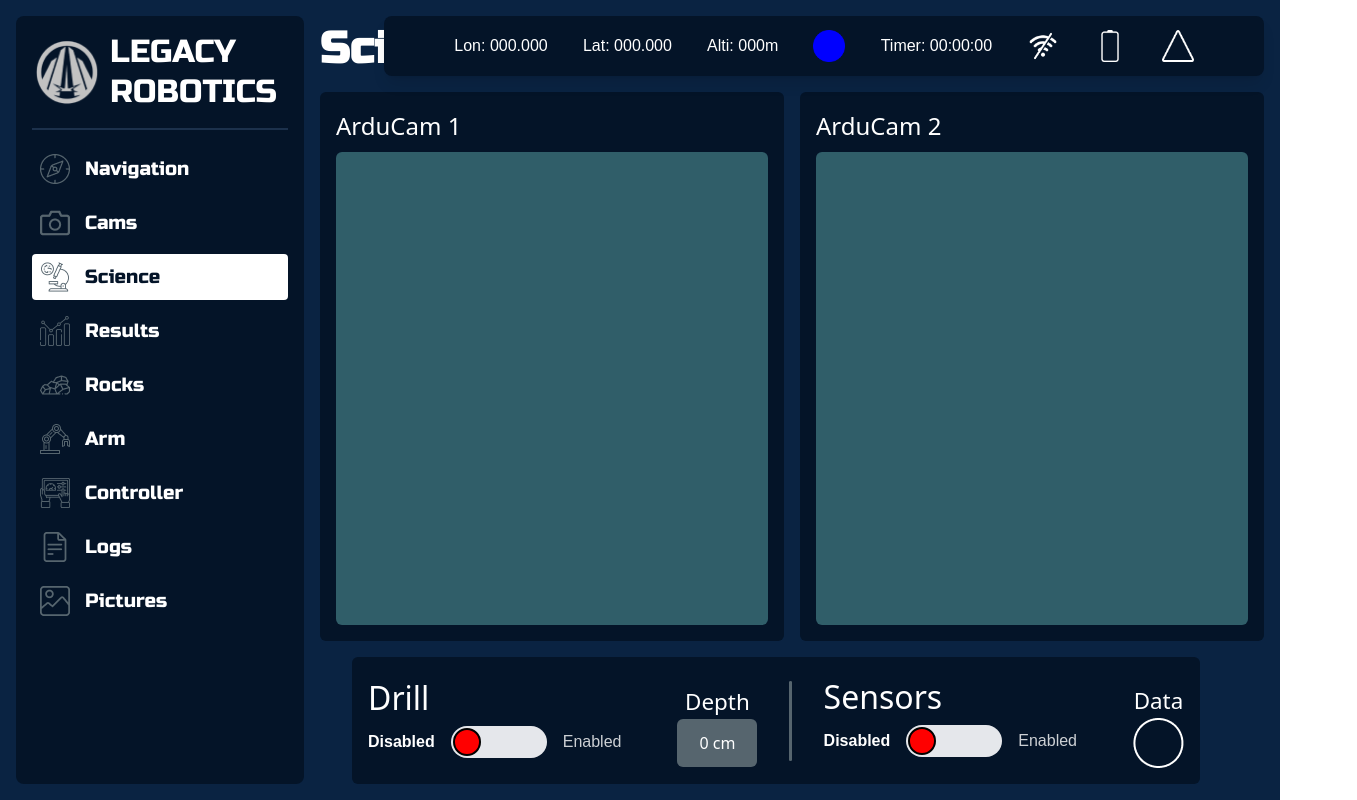
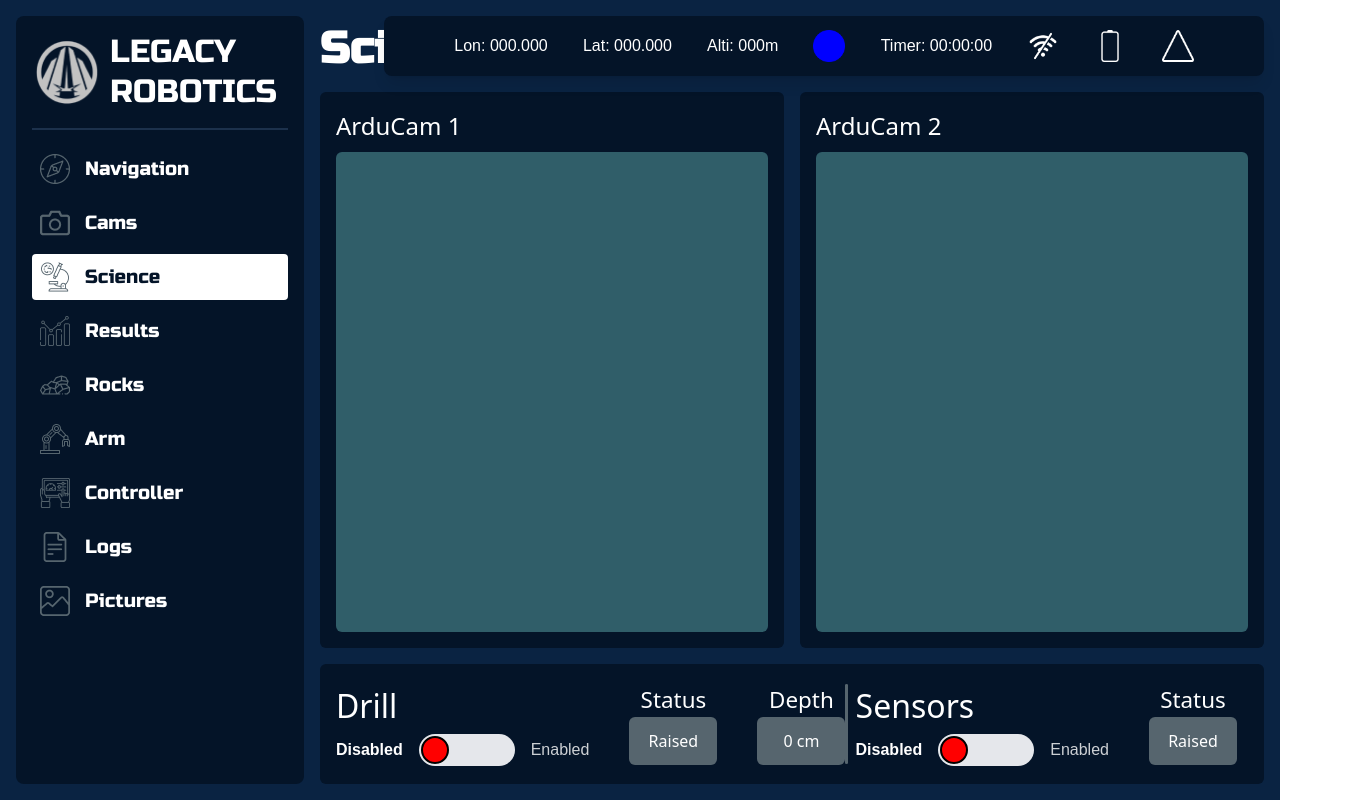
Before and after one commit to UCI-Legacy-Robotics/Base-Station, a React (Vite) app: page /Science in a window 1280 px wide. Shown: the whole page, 1357 px wide, since content can reach past the window. Built offline with nearby package versions, Linux system fonts and the light colour scheme; a web font is replaced by a local one.

Commit message:
feat(popup): create Popup component and re-add status boxes- Abstract common logic into a dedicated Popup component- Re-introduce StatusBox elements for improved status visibility- Simplify the Science page by delegating popup concerns to the new component

```diff
--- /dev/null
+++ b/src/components/Popup.jsx
@@ -0,0 +1,73 @@
+import React from "react";
+import Exit from "../assets/Exit.png";
+import Capture from "../assets/CaptureButton.png";
+
+const popupStyles = {
+  overlay: "fixed inset-0 bg-[#323232] bg-opacity-75 z-40",
+  popup: "fixed inset-0 flex items-center justify-center z-50",
+  popupBox:
+    "w-[80rem] h-[50rem] bg-[#041428] rounded-lg shadow-lg p-[1rem] flex flex-col justify-center relative",
+  popupHeader:
+    "w-full h-[4.875rem] border-[0.375rem] border-black flex items-center px-[1rem] absolute top-0 left-0 rounded-t-lg",
+  popupTitle: "text-4xl font-bold text-white",
+  exitImage:
+    "w-[2.5rem] h-[2.5rem] cursor-pointer absolute right-[1rem] top-1/2 transform -translate-y-1/2",
+  captureButton:
+    "absolute bottom-[0.5rem] right-[0.8rem] w-[5rem] h-[5rem] shadow-lg cursor-pointer",
+};
+
+const Popup = ({ title, onClose, feedUrl }) => {
+  const handleCaptureClick = () => {
+    const now = new Date();
+    const month = now.toLocaleString("en-US", { month: "short" });
+    const day = now.getDate();
+    const hours = now.getHours().toString().padStart(2, "0");
+    const minutes = now.getMinutes().toString().padStart(2, "0");
+    const timestamp = `${month}-${day}-${hours}:${minutes}`;
+    const logMessage = `${title.replace(/\s+/g, "")}-${timestamp}`;
+
+    console.log(logMessage);
+  };
+
+  return (
+    <>
+      {/* Dark overlay */}
+      <div className={popupStyles.overlay} onClick={onClose}></div>
+
+      {/* Popup container */}
+      <div className={popupStyles.popup}>
+        <div className={popupStyles.popupBox}>
+          <div className={popupStyles.popupHeader}>
+            <h2 className={popupStyles.popupTitle}>{title}</h2>
+            <img
+              src={Exit}
+              alt="Exit"
+              className={popupStyles.exitImage}
+              onClick={onClose}
+            />
+          </div>
+
+          {/* Camera feed area */}
+          <div className="flex-grow mt-20 relative">
+            <div className="bg-black w-full h-full">
+              <img
+                src={feedUrl}
+                alt={title}
+                className="w-full h-full object-cover"
+              />
+            </div>
+            {/* Capture button */}
+            <img
+              src={Capture}
+              alt="Capture Button"
+              className={popupStyles.captureButton}
+              onClick={handleCaptureClick}
+            />
+          </div>
+        </div>
+      </div>
+    </>
+  );
+};
+
+export default Popup;
--- a/src/pages/Science.jsx
+++ b/src/pages/Science.jsx
@@ -1,38 +1,25 @@
 import React, { useState } from "react";
 import Layout from "../components/Layout";
 import ToggleSwitch from "../components/ToggleSwitch";
+import Popup from "../components/Popup";
+
 import VerticalDivide from "../assets/VerticalDivide.png";
 import IdleData from "../assets/IdleData.png";
 import CapturedData from "../assets/CapturedData.png";
 import LoadingData from "../assets/LoadingData.png";
-import Exit from "../assets/Exit.png";
-import Capture from "../assets/CaptureButton.png";
 
 const styles = {
   Container:
     "bg-[#041428] rounded-md col-span-1 p-4 flex flex-col justify-between",
   Camera: "bg-[#305E69] w-full h-full rounded-md flex-grow cursor-pointer",
-  BottomContainer: "bg-[#041428] rounded-md w-fit px-4 py-4 -ml-8",
+  BottomContainer: "bg-[#041428] rounded-md w-full px-4 py-4",
   SectionTitle: "text-white text-[1.5em] mb-2 font-chivo-semibold",
   HeaderLabel: "text-white font-chivo-semibold text-[2rem] mb-1",
   Label: "text-white font-chivo-semibold text-[1.4rem]",
-  StatusBox: "bg-[#56656E] text-white text-center rounded-md p-3 w-[5rem]",
+  StatusBox: "bg-[#56656E] text-white text-center rounded-md p-3 w-[5.5rem]",
   DrillContainer: "flex flex-col items-start",
   DepthContainer: "flex flex-col items-center w-full",
-  Dataicon: "h-full w-full",
-
-  // Popup styles
-  overlay: "fixed inset-0 bg-[#323232] bg-opacity-75 z-40",
-  popup: "fixed inset-0 flex items-center justify-center z-50",
-  popupBox:
-    "w-[80rem] h-[50rem] bg-[#041428] rounded-lg shadow-lg p-[1rem] flex flex-col justify-center relative",
-  popupHeader:
-    "w-full h-[4.875rem] border-[0.375rem] border-black flex items-center px-[1rem] absolute top-0 left-0 rounded-t-lg",
-  popupTitle: "text-4xl font-bold text-white",
-  exitImage:
-    "w-[2.5rem] h-[2.5rem] cursor-pointer absolute right-[1rem] top-1/2 transform -translate-y-1/2",
-  captureButton:
-    "absolute bottom-[0.5rem] right-[0.8rem] w-[5rem] h-[5rem] shadow-lg cursor-pointer",
+  DataiconContainer: "h-full w-full",
 };
 
 const Science = () => {
@@ -45,6 +32,10 @@ const Science = () => {
   const [depth, setDepth] = useState(0);
   const [sensorStatus, setSensorStatus] = useState("Raised");
 
+  // Positions
+  const [drillPosition, setDrillPosition] = useState("Raised");
+  const [sensorPosition, setSensorPosition] = useState("Raised");
+
   // Data image
   const [currentDataImage, setCurrentDataImage] = useState("idle");
   const dataImageMap = {
@@ -53,69 +44,29 @@ const Science = () => {
     captured: CapturedData,
   };
 
-  // Popup state
+  // Popup states
   const [showPopup, setShowPopup] = useState(false);
   const [popupTitle, setPopupTitle] = useState("");
+  const [popupFeed, setPopupFeed] = useState("");
+
+  // Camera Feeds
+  const arduCam1Feed = "";
+  const arduCam2Feed = "";
 
   // Popup actions
-  const openPopup = (title) => {
+  const openPopup = (title, feedUrl) => {
     setPopupTitle(title);
+    setPopupFeed(feedUrl);
     setShowPopup(true);
   };
 
   const closePopup = () => {
     setShowPopup(false);
+    setPopupTitle("");
+    setPopupFeed("");
   };
 
-  // Inline Popup
-  const Popup = ({ title, onClose }) => {
-    const handleCaptureClick = () => {
-      const now = new Date();
-      const month = now.toLocaleString("en-US", { month: "short" });
-      const day = now.getDate();
-      const hours = now.getHours().toString().padStart(2, "0");
-      const minutes = now.getMinutes().toString().padStart(2, "0");
-      const timestamp = `${month}-${day}-${hours}:${minutes}`;
-      const logMessage = `${title.replace(/\s+/g, "")}-${timestamp}`;
-
-      console.log(logMessage);
-    };
-
-    return (
-      <>
-        {/* Dark overlay */}
-        <div className={styles.overlay} onClick={onClose}></div>
-
-        {/* Popup container */}
-        <div className={styles.popup}>
-          <div className={styles.popupBox}>
-            <div className={styles.popupHeader}>
-              <h2 className={styles.popupTitle}>{title}</h2>
-              <img
-                src={Exit}
-                alt="Exit"
-                className={styles.exitImage}
-                onClick={onClose}
-              />
-            </div>
-
-            {/* camera feed area */}
-            <div className="flex-grow mt-20 relative">
-              <div className="bg-black w-full h-full">{/* feed here */}</div>
-              <img
-                src={Capture}
-                alt="Capture Button"
-                className={styles.captureButton}
-                onClick={handleCaptureClick}
-              />
-            </div>
-          </div>
-        </div>
-      </>
-    );
-  };
-
-  // Change data image
+  // Update data image
   const changeDataImage = (imageKey) => {
     if (dataImageMap[imageKey]) {
       setCurrentDataImage(imageKey);
@@ -143,38 +94,37 @@ const Science = () => {
 
   return (
     <Layout>
-      <div className="h-full w-full grid grid-rows-[5fr_1fr] grid-cols-2 gap-4">
-        {/*
-          ArduCam 1
-        */}
+      <div className="h-full w-full grid grid-rows-[5fr_1fr] grid-cols-2 gap-[1rem]">
+        {/* ArduCam 1 */}
         <div className={styles.Container}>
           <p className={styles.SectionTitle}>ArduCam 1</p>
           <div
             className={styles.Camera}
-            onClick={() => openPopup("ArduCam 1")}
+            onClick={() => openPopup("ArduCam 1", arduCam1Feed)}
           ></div>
         </div>
 
-        {/*
-          ArduCam 2
-        */}
+        {/* ArduCam 2 */}
         <div className={styles.Container}>
           <p className={styles.SectionTitle}>ArduCam 2</p>
           <div
             className={styles.Camera}
-            onClick={() => openPopup("ArduCam 2")}
+            onClick={() => openPopup("ArduCam 2", arduCam2Feed)}
           ></div>
         </div>
 
-        {/*
-          control panel
-        */}
+        {/* Control panel */}
         <div className="col-span-2 flex justify-center items-center">
+          {/*
+            Controls
+          */}
           <div className={styles.BottomContainer}>
-            <div className="flex items-center justify-center w-full h-full">
-              {/* Left controls */}
-              <div className="flex items-baseline space-x-14">
-                {/* Drill */}
+            <div className="flex w-full items-center justify-between">
+              {/*
+                Drill
+              */}
+              <div className="flex items-center gap-10">
+                {/* Drill Toggle */}
                 <div className={styles.DrillContainer}>
                   <h1 className={styles.HeaderLabel}>Drill</h1>
                   <ToggleSwitch
@@ -187,23 +137,31 @@ const Science = () => {
                   />
                 </div>
 
+                {/* Drill Position */}
+                <div className="flex flex-col items-center">
+                  <p className={styles.Label}>Status</p>
+                  <div className={styles.StatusBox}>{drillPosition}</div>
+                </div>
+
                 {/* Depth */}
-                <div className={styles.DepthContainer}>
+                <div className="flex flex-col items-center">
                   <p className={styles.Label}>Depth</p>
                   <div className={styles.StatusBox}>{depth} cm</div>
                 </div>
               </div>
 
-              {/* Divider */}
+              {/* Divider in the middle */}
               <img
                 src={VerticalDivide}
                 alt="Divider"
-                className="mx-8 h-[5rem]"
+                className="h-[5rem] pr-2"
               />
 
-              {/* Right controls */}
-              <div className="flex items-baseline space-x-14">
-                {/* Sensors */}
+              {/*
+                Sensors
+              */}
+              <div className="flex items-center gap-10">
+                {/* Sensors Toggle */}
                 <div className={styles.DrillContainer}>
                   <h1 className={styles.HeaderLabel}>Sensors</h1>
                   <ToggleSwitch
@@ -216,14 +174,22 @@ const Science = () => {
                   />
                 </div>
 
+                {/* Sensor Position */}
+                <div className="flex flex-col items-center">
+                  <p className={styles.Label}>Status</p>
+                  <div className={styles.StatusBox}>{sensorPosition}</div>
+                </div>
+
                 {/* Data */}
-                <div className={styles.DepthContainer}>
+                <div className="flex flex-col items-center">
                   <p className={styles.Label}>Data</p>
-                  <img
-                    src={dataImageMap[currentDataImage]}
-                    alt="Data Capture Indicator"
-                    className={styles.Dataicon}
-                  />
+                  <div className="px-3 w-[5rem]">
+                    <img
+                      src={dataImageMap[currentDataImage]}
+                      alt="Data Capture Indicator"
+                      className={styles.DataiconContainer}
+                    />
+                  </div>
                 </div>
               </div>
             </div>
@@ -231,8 +197,10 @@ const Science = () => {
         </div>
       </div>
 
-      {/* Conditionally render the Popup */}
-      {showPopup && <Popup title={popupTitle} onClose={closePopup} />}
+      {/* Conditionally render Popup with the feedUrl */}
+      {showPopup && (
+        <Popup title={popupTitle} onClose={closePopup} feedUrl={popupFeed} />
+      )}
     </Layout>
   );
 };
```
